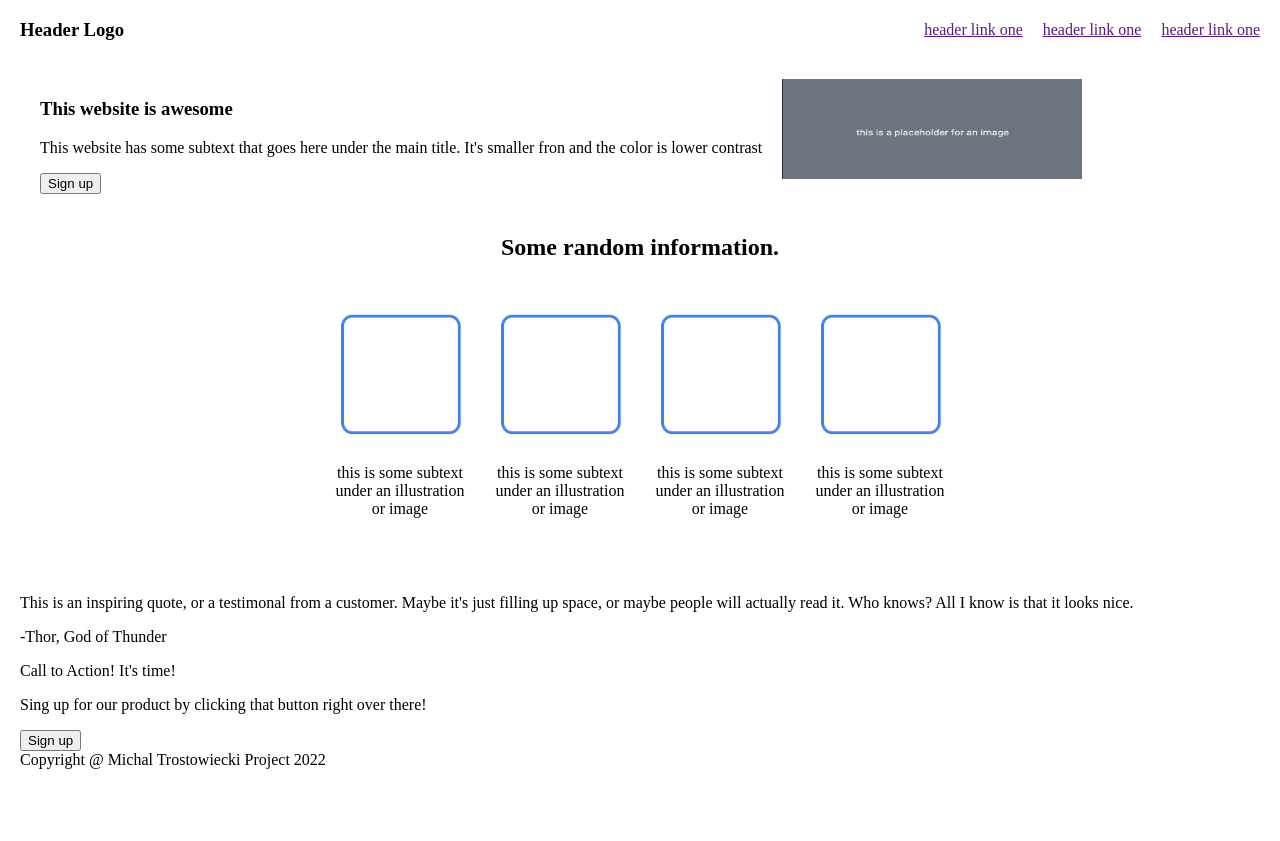
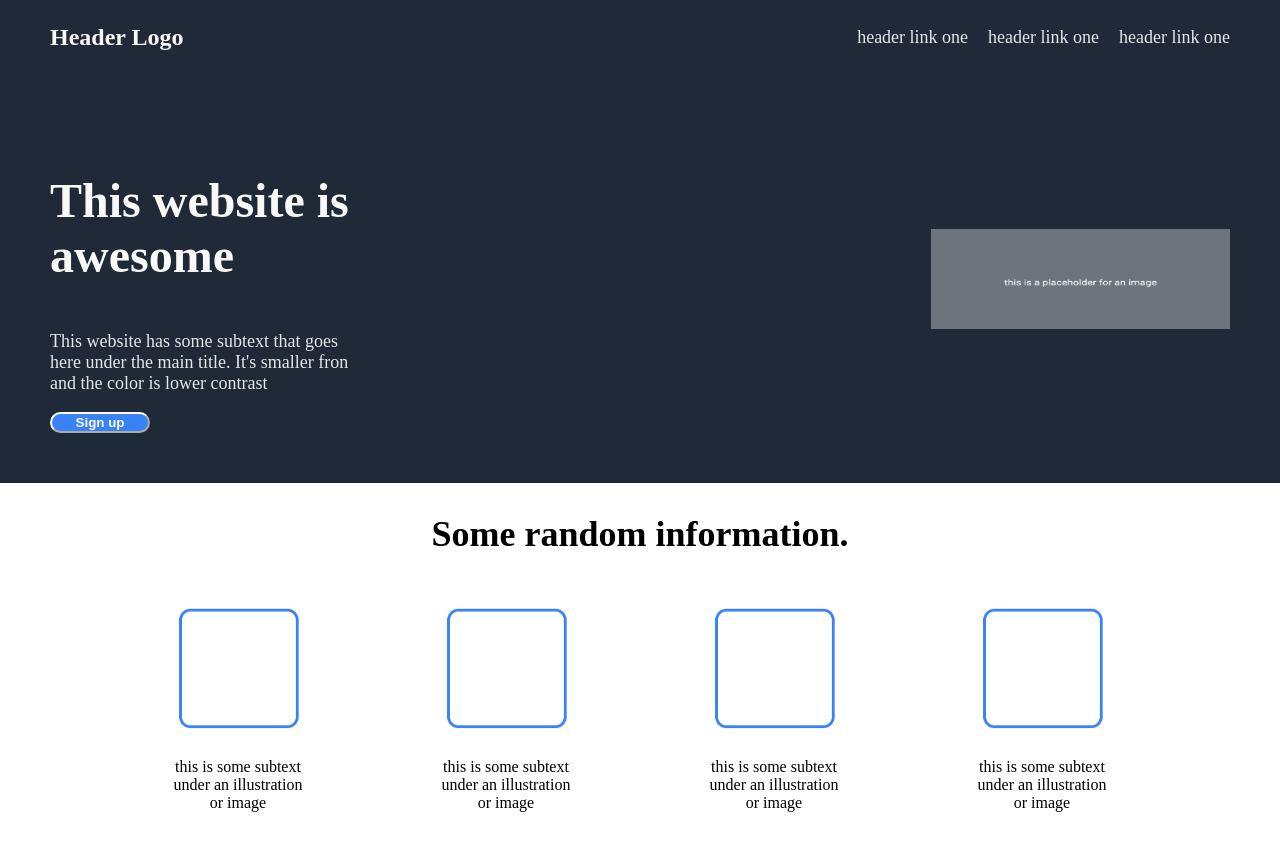
Before and after one commit to MichalTrostowiecki/Landing-page, a plain HTML site: page index.html in a window 1280 px wide. Shown: the top 841 px of the page. Before the commit the page ends 800 px from the top, so only its background shows below. Drawn offline with Linux system fonts and the light colour scheme.

Commit message:
I've completed all styling in CSS + I had to add some class names to HTML to complete this project

```diff
--- a/index.html
+++ b/index.html
@@ -11,22 +11,22 @@
   <div class="header">
       <div class="top-header">
         <h3 class="logo">Header Logo</h3>
-        <a href="">header link one</a>
-        <a href="">header link one</a>
-        <a href="">header link one</a>
+        <a class="link" href="">header link one</a>
+        <a class="link" href="">header link one</a>
+        <a class="link" href="">header link one</a>
       </div>
       <div class="under-header">
           <div>
-            <h3>This website is awesome</h3>
-            <p>This website has some subtext that goes here under the main title.
+            <h3 class="main-text">This website is awesome</h3>
+            <p class="secondary-top-text">This website has some subtext that goes here under the main title.
               It's smaller fron and the color is lower contrast</p>
-            <button>Sign up</button>
+            <button class="sign-up">Sign up</button>
           </div>
         <img src="image1.png" alt="some image" width="300px" height="100px">
       </div>
 
   </div>
-  <h2 style="text-align: center;">Some random information.</h2>
+  <h2 style="text-align: center; font-size: 36px; font-weight: extra-bold;">Some random information.</h2>
   <div class="container1">
     <div class="info">
       <img src="image2.png" alt="second image">
@@ -52,12 +52,14 @@
        Maybe it's just filling up space, or maybe people will actually
        read it. Who knows? All I know is that it looks nice.
     </p>
-    <p>-Thor, God of Thunder</p>
+    <p class="author">-Thor, God of Thunder</p>
   </div>
   <div class="container3">
-    <p>Call to Action! It's time!</p>
-    <p>Sing up for our product by clicking that button right over there!</p>
-    <button>Sign up</button>
+    <div class="signup-text">
+      <p>Call to Action! It's time!</p>
+      <p>Sing up for our product by clicking that button right over there!</p>
+    </div>
+    <button class="sign-up">Sign up</button>
   </div>
   <div class="footer">
     Copyright @ Michal Trostowiecki Project 2022
--- a/style.css
+++ b/style.css
@@ -1,7 +1,5 @@
 body {
- margin-top: 0;
- margin-left: 20px;
- margin-right: 20px;
+ margin: 0;
 }
 
 
@@ -11,25 +9,39 @@ body {
   justify-content:space-between;
   margin: 0;
   gap: 20px;
+  background-color: #1F2937;
+  padding-left: 50px;
+  padding-right: 50px;
 
+}
+
+.link {
+  color: #E5E7EB;
+  font-size: 18px;
+  text-decoration: none;
 }
 
 .logo {
   display: flex;
   flex: 1;
+  color: #F9FAF8;
+  font-size: 24px;
+
 }
 
 .under-header {
   display:flex;
   flex-direction: row;
   gap: 20px;
-  padding: 20px;
-
+  padding: 50px;
+  justify-content: space-between;
+  align-items: center;
+  background-color: #1F2937;
 }
 
 .container1 {
   display: flex;
-  justify-content: center;
+  justify-content: space-evenly;
   align-items: center;
   flex-direction: row;
   flex: 1;
@@ -41,9 +53,75 @@ body {
   padding: 10px;
 }
 
+.main-text {
+  font-size: 48px;
+  color: #F9FAF8;
+  font-weight: bold;
+  max-width: 300px;
+
+}
+
+.secondary-top-text {
+  max-width: 300px;
+  font-size: 18px;
+  color: #E5E7EB;
+}
+
+
+
 .info {
   display: flex;
   justify-content: center;
   align-items: center;
   flex-direction: column;
 }
+
+.container2 {
+  display: flex;
+  flex-direction: column;
+  background-color: #E5E7EB;
+  font-size: 36px;
+  font-style: italic;
+  padding: 50px;
+
+}
+
+.author {
+  display: flex;
+  justify-content: right;
+  font-size: 20px;
+  font-style: bold;
+  margin-right: 30px;
+
+}
+.container3 {
+  display: flex;
+  justify-content: space-evenly;
+  align-items: center;
+  margin: 40px;
+  background-color: #3882F6;
+  border-radius: 25px;
+  color: white;
+
+}
+
+.sign-up {
+  width: 100px;
+  max-height: 30px;
+  background-color: #3882F6;
+  color: white;
+  font-weight: bold;
+  border-radius: 25px;
+  border-color: white;
+
+}
+
+.footer {
+  display: flex;
+  justify-content: center;
+  margin-top: 50px;
+  margin-bottom: 0px;
+  background-color: #1F2937;
+  padding: 40px;
+  color: white;
+}
```
